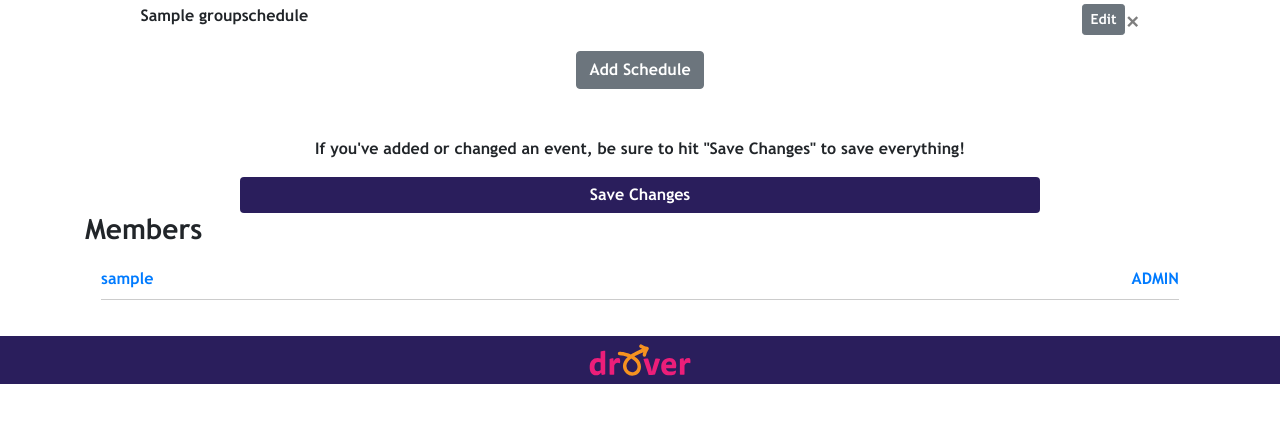
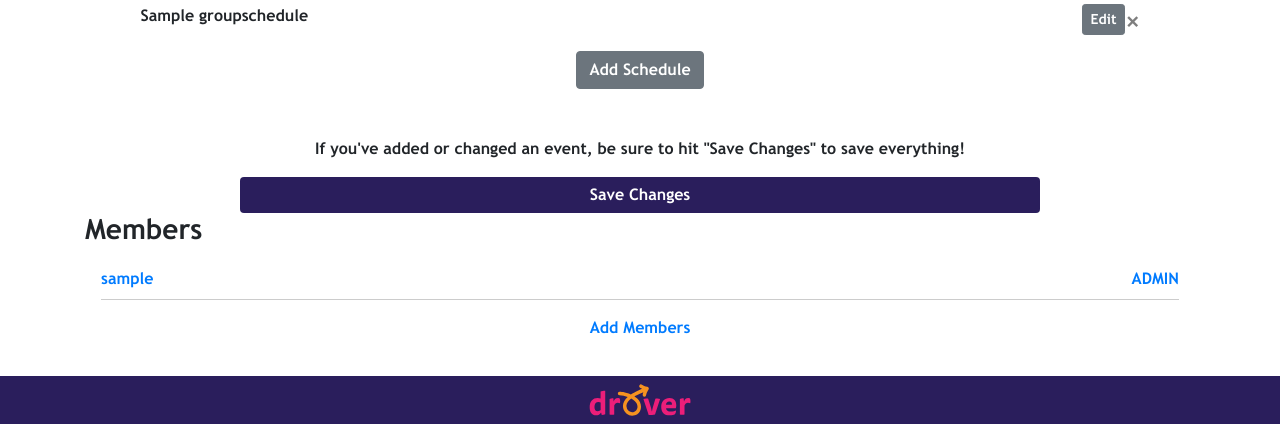
Before and after one commit to droverapp/drover, a Django app: page /groups/00000000-0000-0000-0000-000000000001/edit/ in a window 1280 px wide. Shown: the part 708-1132 px from the top of the page. Before the commit the page ends 1092 px from the top, so only its background shows below. Run offline with Django 3.2, Linux system fonts and the light colour scheme; a user stored in the database is signed in; tables that the repository leaves empty hold one stand-in row (values such as "Sample post"); grey boxes marked "Sample" are stand-in pictures; parts of the project's set-up code (start-up, migrations or seed data) failed here and were passed over; some libraries are stand-ins or nearby versions.

Commit message:
Adds few design changes

```diff
--- a/groups/templates/edit_group.html
+++ b/groups/templates/edit_group.html
@@ -79,6 +79,7 @@
           </li>
         </a>
         {% endfor %}
+        <a href="{% url 'add_group_member' group.group_id %}" class="member-link">Add Members</a>
       </ul>
     </div>
   </div>
--- a/static/css/style.css
+++ b/static/css/style.css
@@ -137,6 +137,12 @@ a.btn-primary.btn-orange,
 a.btn-primary.btn-orange:hover {
   background-color: #f69220;
   color: #2a1e5c;
+}
+
+a.member-link {
+  display: block;
+  text-align: center;
+  margin-top: 1rem;
 }
 
 .group-container {
--- a/users/templates/dashboard.html
+++ b/users/templates/dashboard.html
@@ -23,7 +23,9 @@
               <p class="card-text">
                 {{ group.group.description|safe }}
                 <div class="group-invite">Invite Link:
-                  {{ request.scheme }}://{{ request.get_host }}{{ group.group.get_invite_url }}</div>
+                  <a href="{{ request.scheme }}://{{ request.get_host }}{{ group.group.get_invite_url }}">
+                    {{ request.scheme }}://{{ request.get_host }}{{ group.group.get_invite_url }}
+                  </a></div>
               </p>
               <div class="group-actions">
                 <a href="{% url 'view_group' group.group.group_id %}" class="card-link">View</a>
```
